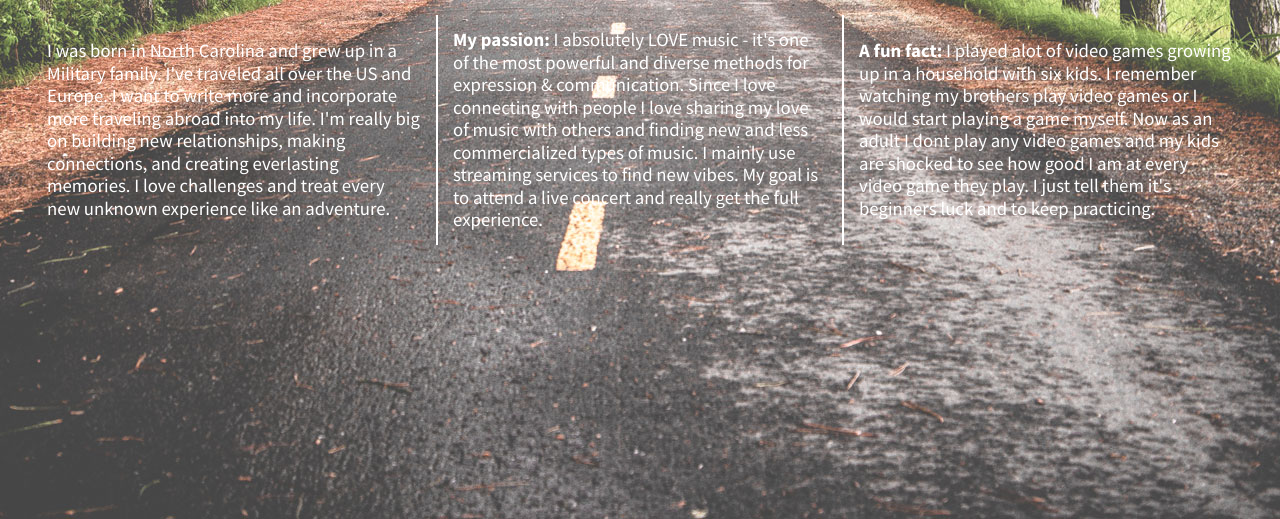
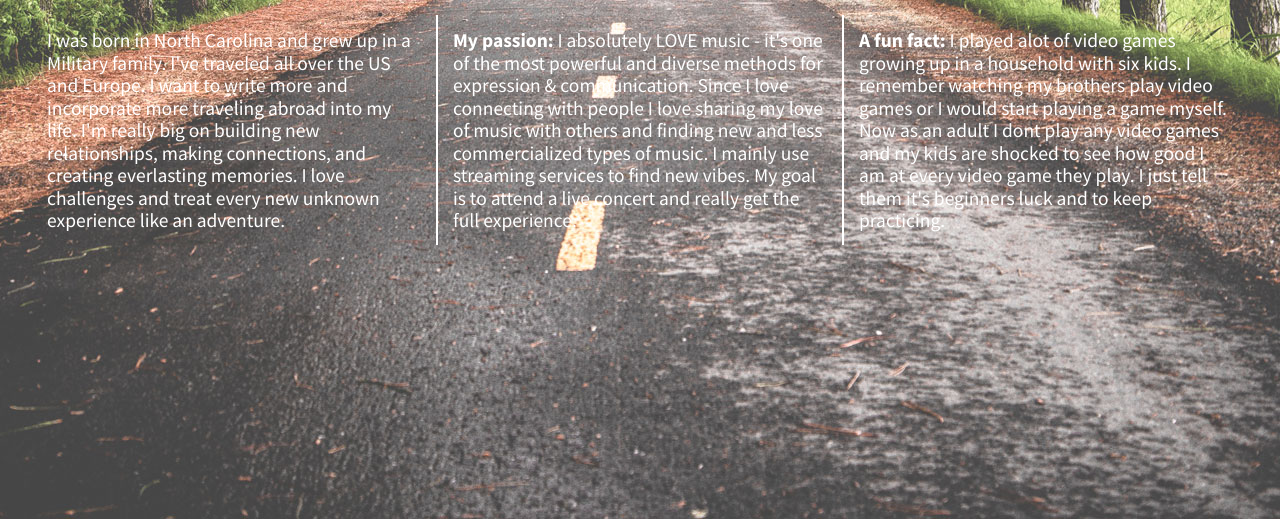
Before and after one commit to nmunoz0923/flexboxgrids, a plain HTML site: page index.html in a window 1280 px wide. Shown: the part 345-864 px from the top of the page. Drawn offline with nearby package versions, Linux system fonts and the light colour scheme.

Commit message:
increased font size

```diff
--- a/css/main.css
+++ b/css/main.css
@@ -128,7 +128,7 @@ h2{
 
 p {
   color:white;
-  font-size:1.25em;
+  font-size:1.30em;
   font-family: 'Source Sans Pro', sans-serif;
   font-weight:400
 }
```
